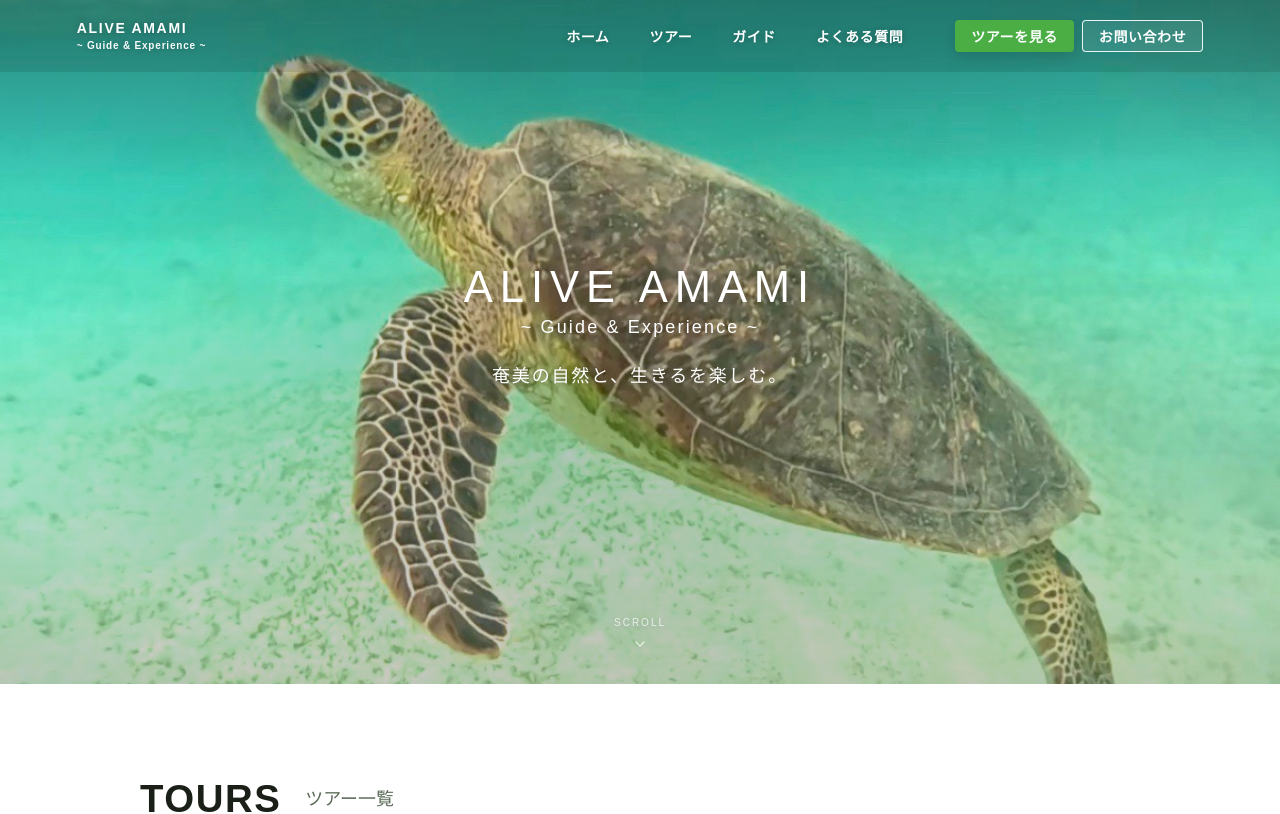
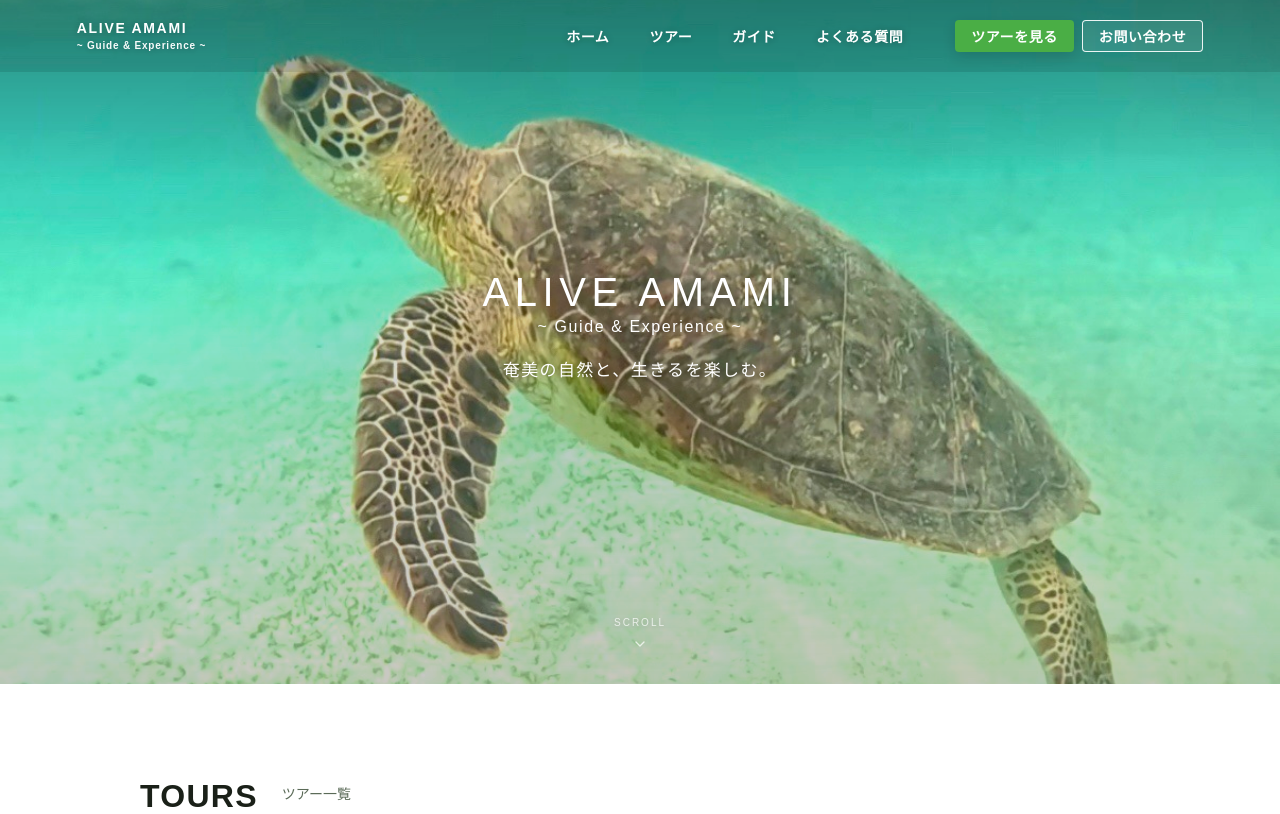
Before and after one commit to ikucha-portfolio/amami-guide-redesign, a React (Vite) app: page / in a window 1280 px wide. Shown: the top 814 px of the page. Built offline with nearby package versions, Linux system fonts and the light colour scheme.

Commit message:
Heroのタイポグラフィとガイドの文字サイズを調整

```diff
--- a/src/components/Guide.jsx
+++ b/src/components/Guide.jsx
@@ -71,7 +71,7 @@ export default function Guide() {
               justifyContent: "center",
               gap: isMobile ? "6px" : "14px",
               margin: "0 0 48px",
-              fontSize: isMobile ? "18px" : "26px",
+              fontSize: isMobile ? "18px" : "24px",
               fontWeight: 700,
               lineHeight: 1.5,
               color: C.text,
@@ -215,7 +215,7 @@ export default function Guide() {
                   fontFamily: "'Noto Sans JP', sans-serif",
                   fontSize: isMobile
                     ? "22px"
-                    : "clamp(22px, 2.3vw, 28px)",
+                    : "clamp(22px, 2.3vw, 22px)",
                   fontWeight: 700,
                   lineHeight: 1.3,
                   color: C.text,
--- a/src/components/Hero.jsx
+++ b/src/components/Hero.jsx
@@ -36,8 +36,7 @@ export default function Hero() {
         // PC：以前の仕様
         // スマホ：画面いっぱい
         height:
-          typeof window !== "undefined" &&
-          window.innerWidth <= 768
+          typeof window !== "undefined" && window.innerWidth <= 768
             ? "100svh"
             : "calc(100vh - 116px)",
 
@@ -67,8 +66,8 @@ export default function Hero() {
 
             transition: "opacity 1.8s ease-in-out",
 
-            // 写真の色味をほんの少しだけ整える
-            filter: "saturate(1.06) contrast(1.03)",
+            // 写真の色味をほんの少し整える
+            filter: "saturate(1.08) contrast(1.03) brightness(1.02)",
           }}
         />
       ))}
@@ -103,7 +102,7 @@ export default function Hero() {
           inset: 0,
 
           background:
-            "radial-gradient(ellipse at center, rgba(0,0,0,0.18) 0%, rgba(0,0,0,0.07) 45%, rgba(0,0,0,0) 75%)",
+            "radial-gradient(ellipse at center, rgba(0,0,0,0.14) 0%, rgba(0,0,0,0.05) 45%, rgba(0,0,0,0) 75%)",
 
           pointerEvents: "none",
         }}
@@ -160,20 +159,17 @@ export default function Hero() {
           style={{
             fontFamily: "'Cabin', sans-serif",
 
-            fontSize: "clamp(28px, 3.4vw, 44px)",
+            fontSize: "clamp(28px, 3.2vw, 40px)",
 
             fontWeight: 500,
 
-            letterSpacing: "0.16em",
+            letterSpacing: "0.14em",
 
             color: "#FFFFFF",
 
             lineHeight: 1.05,
 
-            // 写真に埋もれないように
-            // ごく薄く影を強める
-            textShadow:
-              "0 2px 14px rgba(0,0,0,0.38)",
+            textShadow: "0 2px 12px rgba(0,0,0,0.32)",
           }}
         >
           ALIVE AMAMI
@@ -187,20 +183,19 @@ export default function Hero() {
           style={{
             fontFamily: "'Cabin', sans-serif",
 
-            fontSize: "clamp(14px, 1.5vw, 18px)",
+            fontSize: "clamp(13px, 1.3vw, 16px)",
 
             fontWeight: 500,
 
-            letterSpacing: "0.12em",
+            letterSpacing: "0.1em",
 
             color: "#FFFFFF",
 
-            marginTop: "6px",
+            marginTop: "4px",
 
             lineHeight: 1.2,
 
-            textShadow:
-              "0 1px 10px rgba(0,0,0,0.35)",
+            textShadow: "0 1px 8px rgba(0,0,0,0.3)",
           }}
         >
           ~ Guide & Experience ~
@@ -214,20 +209,19 @@ export default function Hero() {
           style={{
             fontFamily: "'Noto Sans JP', sans-serif",
 
-            fontSize: "clamp(14px, 1.5vw, 18px)",
+            fontSize: "clamp(14px, 1.4vw, 17px)",
 
             fontWeight: 500,
 
             color: "#FFFFFF",
 
-            marginTop: "20px",
+            marginTop: "18px",
 
-            letterSpacing: "0.1em",
+            letterSpacing: "0.08em",
 
             lineHeight: 1.8,
 
-            textShadow:
-              "0 1px 10px rgba(0,0,0,0.35)",
+            textShadow: "0 1px 9px rgba(0,0,0,0.32)",
           }}
         >
           奄美の自然と、生きるを楽しむ。
@@ -255,8 +249,7 @@ export default function Hero() {
 
           color: "rgba(255,255,255,0.72)",
 
-          textShadow:
-            "0 1px 6px rgba(0,0,0,0.2)",
+          textShadow: "0 1px 6px rgba(0,0,0,0.2)",
         }}
       >
         <span
--- a/src/styles/designSystem.js
+++ b/src/styles/designSystem.js
@@ -27,7 +27,7 @@ export const SECTION_TITLE_ROW = {
 
 export const SECTION_TITLE = {
   fontFamily: "'Cabin', sans-serif",
-  fontSize: "clamp(28px, 3vw, 44px)",
+  fontSize: "clamp(28px, 3vw, 32px)",
   fontWeight: 700,
   letterSpacing: "0.04em",
   lineHeight: 1,
@@ -36,7 +36,7 @@ export const SECTION_TITLE = {
 
 export const SECTION_SUBTITLE = {
   fontFamily: "'Noto Sans JP', sans-serif",
-  fontSize: "clamp(14px, 1.4vw, 18px)",
+  fontSize: "clamp(14px, 1.4vw, 14px)",
   fontWeight: 500,
   paddingBottom: "8px",
 };
```
